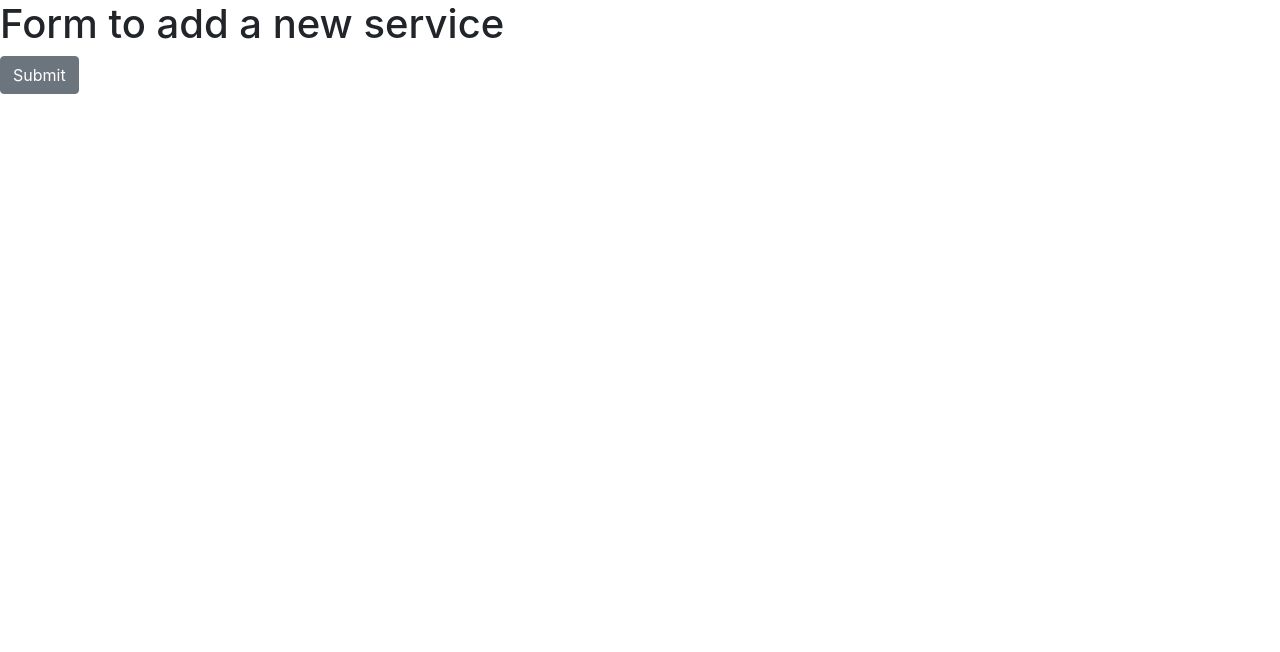
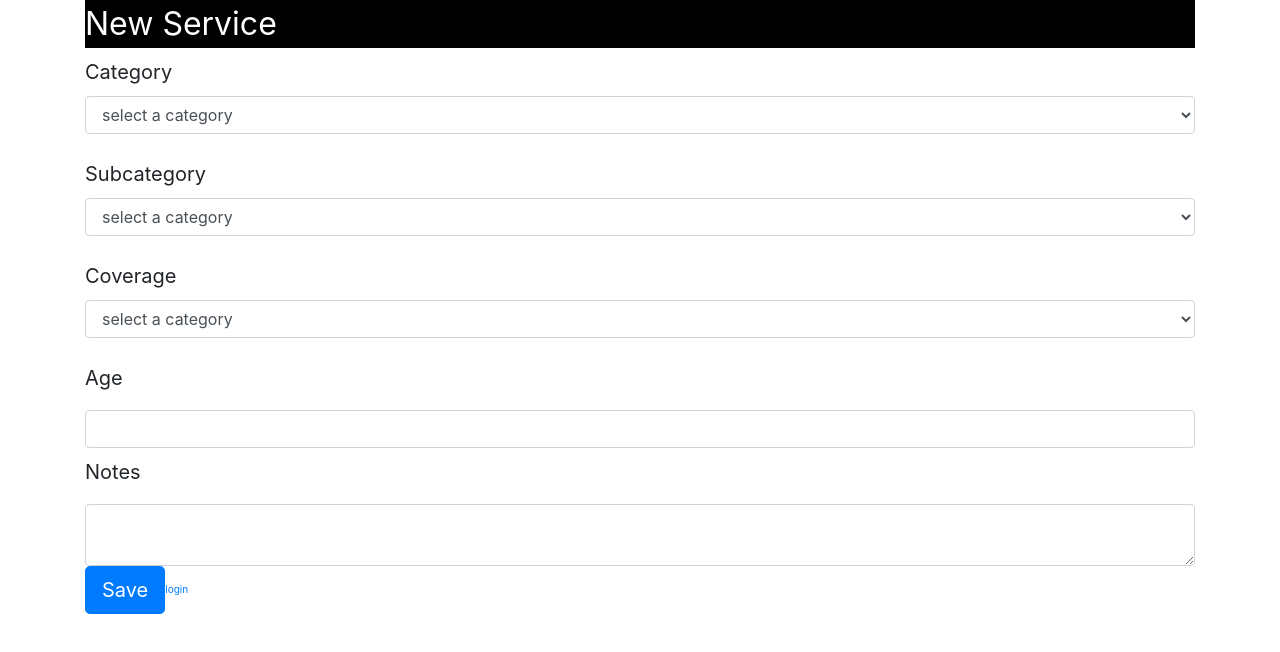
Before and after one commit to rafactor/people-connect, a React (Create React App) app in the folder client/: page /newservice in a window 1280 px wide. Shown: the top 652 px of the page. Built offline with nearby package versions, Linux system fonts and the light colour scheme; a web font is replaced by a local one.

Commit message:
update register

```diff
--- a/client/package.json
+++ b/client/package.json
@@ -8,6 +8,7 @@
     "i18n-react": "^0.6.4",
     "i18next": "^15.0.7",
     "i18next-browser-languagedetector": "^3.0.1",
+    "i18next-locize-backend": "^1.9.0",
     "node-sass": "^4.11.0",
     "react": "^16.6.3",
     "react-dom": "^16.6.3",
--- a/client/src/components/forms.js
+++ b/client/src/components/forms.js
@@ -118,12 +118,20 @@ export function Col({ size, children }) {
     const { t, i18n } = useTranslation();
 
     return(
-      <div className="form-group">
+      <div>
         <label htmlFor={props.id}
                className="form-check-label col-form-label-lg" >
                {t(props.label)}
         </label>
+        <div className="" id="selected-languages">
+        Display the array of selected languages
+        </div>
+
+      <div className="input-group">
+
         <select className={`form-control ${props.additionalClasses}`} {...props}>
+            <option value="" disabled>Select a Language</option>
+            <option value=""></option>
             <option value="AF">Afrikanns</option>
             <option value="SQ">Albanian</option>
             <option value="AR">Arabic</option>
@@ -197,6 +205,11 @@ export function Col({ size, children }) {
             <option value="CY">Welsh</option>
             <option value="XH">Xhosa</option>
         </select>
+        <div className="input-group-append">
+          <button className="btn btn-outline-secondary"
+                  type="button">{t("Add")}</button>
+        </div>
+     </div>
      </div>
     )
   }
--- a/client/src/i18n.js
+++ b/client/src/i18n.js
@@ -1,6 +1,8 @@
 import i18n from "i18next";
 import LanguageDetector from "i18next-browser-languagedetector";
 import { initReactI18next } from "react-i18next";
+import Backend from 'i18next-locize-backend';
+
 import common_en from "./translations/en/common"
 import common_pt from "./translations/pt/common"
 import common_ar from "./translations/ar/common"
--- a/client/src/views/login.js
+++ b/client/src/views/login.js
@@ -6,6 +6,12 @@ import { Link } from "react-router-dom";
 
 
 export default class Login extends Component {
+
+    state ={
+        email:"",
+        password:"",
+        rememberMe:""
+    }
     render() {
         // const { t, i18n } = this.props;
 
--- a/client/src/views/newService.js
+++ b/client/src/views/newService.js
@@ -1,17 +1,72 @@
 import React, { Component, Suspense } from "react";
 import { useTranslation, withTranslation, Trans } from "react-i18next";
 import { Link } from "react-router-dom";
+import { Container, FormValidation, FormRow, Col, LanguageList, TextInput, TextArea, Button, Select } from "../components/forms"
+import { Header } from "../components/header"
 
 
 // Component using the Trans component
 function NewService() {
   const { t, i18n } = useTranslation();
+  const categories = [
+    { value:"", option: "select a category", disable: true},
+    { value: "value 1", option: "category1"},
+    { value: "value 2", option: "category2"},
+    { value: "value 3", option: "category3"}
+    ]
 
     return (
-        <div>
-        <h1>Form to add a new service</h1>
-        <Link className="btn btn-secondary" to="/myservices">Submit</Link>
-        </div>
+      <Container>
+      <Header heading="New Service"/>
+      <FormValidation>
+          <FormRow>
+              <Col size="md-12">
+                  <Select label="Category"
+                                id="register-category-select"
+                                additionalClasses="anotherclass"
+                                options={categories}
+                                />
+
+                  <Select label="Subcategory"
+                                id="register-subcategory-select"
+                                additionalClasses="anotherclass"
+                                options={categories}
+                                />
+
+                  <Select label="Coverage"
+                            id="register-coverage-input"
+                            additionalClasses="anotherclass"
+                            options={categories}
+                            />
+
+                  <TextInput label="Age"
+                            id="register-age-input"
+                            type="text"
+                            placeholder=""
+                            additionalClasses="anotherclass"
+                            />
+
+                  <TextArea label="Notes"
+                            id="register-notes-input"
+                            type="text"
+                            placeholder=""
+                            additionalClasses="anotherclass"
+                            />
+
+
+                  </Col>
+          </FormRow>
+              <Button
+                  label="Save"
+                  type="submit"
+                  additionalClasses="btn-primary"/>
+
+              <Link to="/login">{t("login")}</Link>
+      </FormValidation>
+      {/* <Link className="btn btn-secondary" to="/request">Request</Link>
+        <Link className="" to="/myservices" to="/results">Back</Link> */}
+
+  </Container>
     );
   }
 
--- a/client/src/views/offer.js
+++ b/client/src/views/offer.js
@@ -1,7 +1,5 @@
 import React, { Component, Suspense } from "react";
 import { useTranslation, withTranslation, Trans } from "react-i18next";
-import { Container, FormValidation, FormRow, Col, LanguageList, TextInput, TextArea, Button, Select } from "../components/forms"
-import { Header } from "../components/header"
 
 import { Link } from "react-router-dom";
 
@@ -9,65 +7,10 @@ import { Link } from "react-router-dom";
 // Component using the Trans component
 function OfferDetail() {
   const { t, i18n } = useTranslation();
-  const categories = [
-    { value:"", option: "select a category", disable: true},
-    { value: "value 1", option: "category1"},
-    { value: "value 2", option: "category2"},
-    { value: "value 3", option: "category3"}
-    ]
+
 
     return (
-      <Container>
-      <Header heading="Offer a Service"/>
-      <FormValidation>
-          <FormRow>
-              <Col size="md-12">
-                  <Select label="Category"
-                                id="register-category-select"
-                                additionalClasses="anotherclass"
-                                options={categories}
-                                />
-
-                  <Select label="Subcategory"
-                                id="register-subcategory-select"
-                                additionalClasses="anotherclass"
-                                options={categories}
-                                />
-
-                  <Select label="Coverage"
-                            id="register-coverage-input"
-                            additionalClasses="anotherclass"
-                            options={categories}
-                            />
-
-                  <TextInput label="Age"
-                            id="register-age-input"
-                            type="text"
-                            placeholder=""
-                            additionalClasses="anotherclass"
-                            />
-
-                  <TextArea label="Notes"
-                            id="register-notes-input"
-                            type="text"
-                            placeholder=""
-                            additionalClasses="anotherclass"
-                            />
-
-
-                  </Col>
-          </FormRow>
-              <Button
-                  label="Save"
-                  type="submit"
-                  additionalClasses="btn-primary"/>
-
-              <Link to="/login">{t("login")}</Link>
-      </FormValidation>
-      {/* <Link className="btn btn-secondary" to="/request">Request</Link>
-        <Link className="" to="/myservices" to="/results">Back</Link> */}
-
-  </Container>
+      <div></div>
 
     );
   }
--- a/client/src/views/register.js
+++ b/client/src/views/register.js
@@ -55,6 +55,13 @@ function RegisterForm() {
                                 additionalClasses="anotherclass"
                                 />
 
+                      <TextInput label="Postal Code"
+                                id="register-postal-code-input"
+                                type="text"
+                                placeholder=""
+                                additionalClasses="anotherclass"
+                                />
+
                       <TextInput label="Phone"
                                 id="register-phone-input"
                                 type="number"
@@ -69,7 +76,6 @@ function RegisterForm() {
                                 additionalClasses="anotherclass"
                                 />
 
-                      <div>Display the array of selected languages here</div>
 
                       <LanguageList label="Select your Languages"
                                 id="register-language-input"
```
Also changed, not shown: 1 other file (tests, documents, lock files or other folders).
